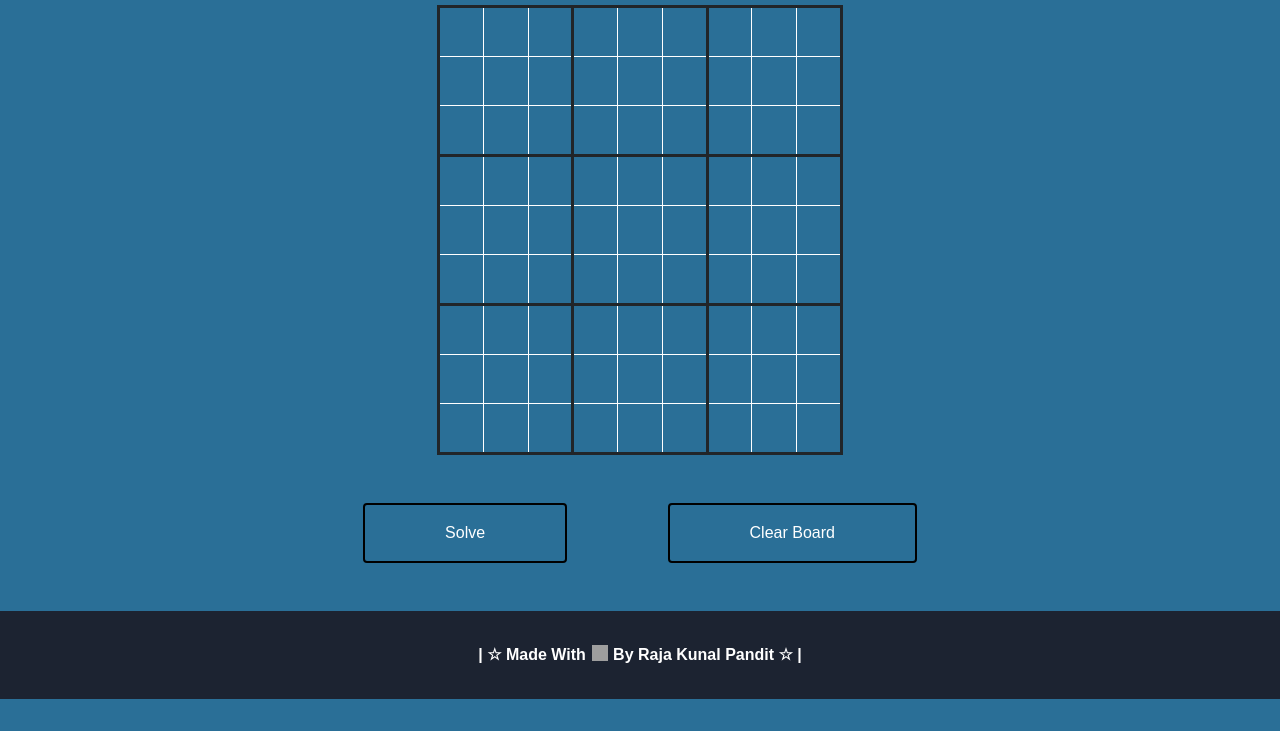
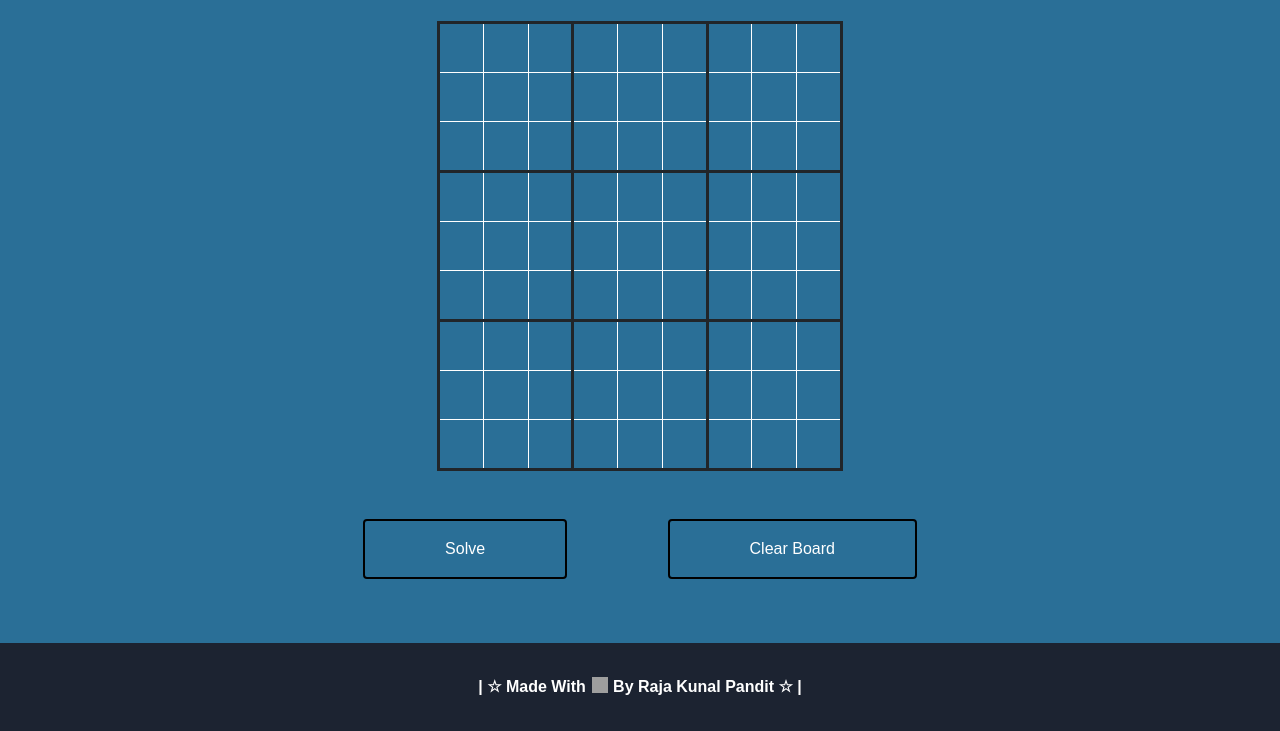
Before and after one commit to RajaKunalPandit1/Sudoku_Solver_Project, a plain HTML site: page index.html in a window 1280 px wide. Shown: the part 155-886 px from the top of the page. Before the commit the page ends 854 px from the top, so only its background shows below. Drawn offline with nearby package versions, Linux system fonts and the light colour scheme; grey boxes are pictures that could not be loaded; a web font is replaced by a local one.

Commit message:
Update app.css

```diff
--- a/app.css
+++ b/app.css
@@ -6,6 +6,11 @@ body{
 
 #container {
     text-align: center;
+     padding: 1em;
+}
+
+#sudokuBoard{
+    padding: 2em;
 }
 
 table{
```
